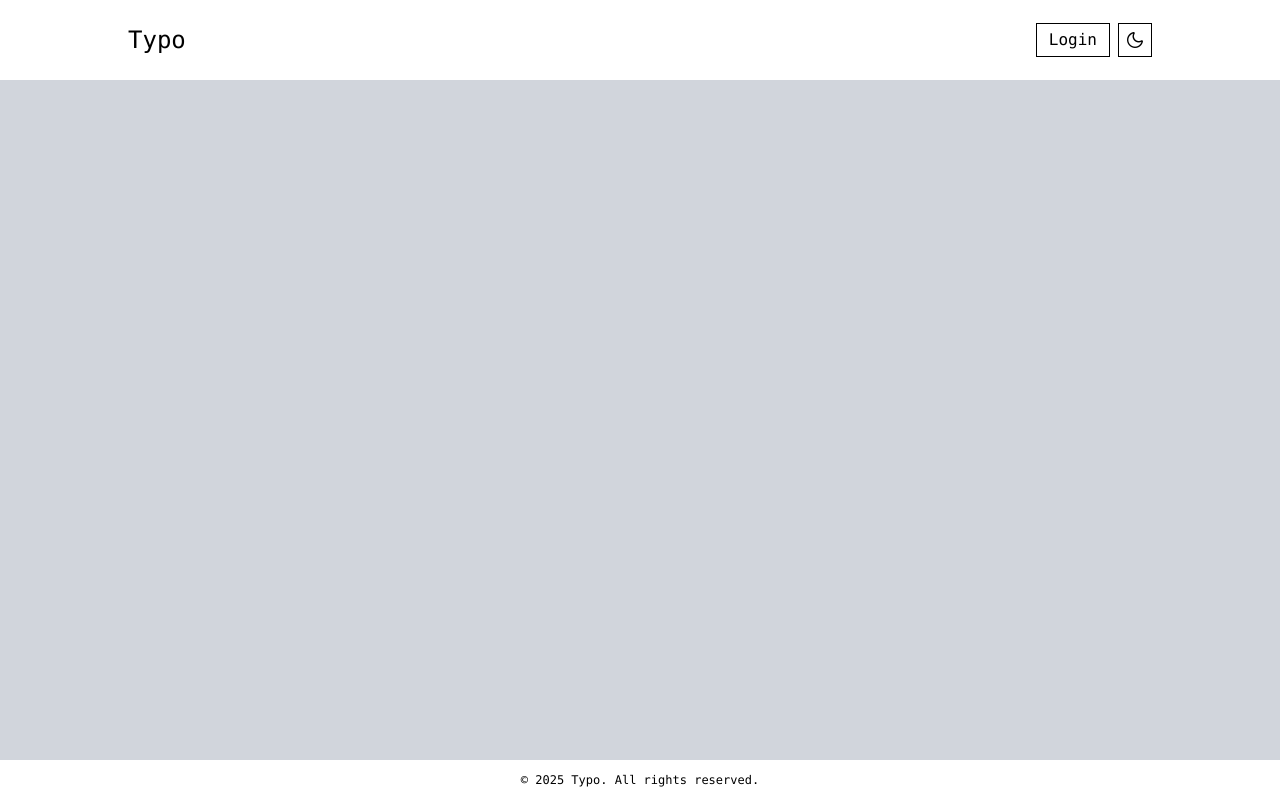
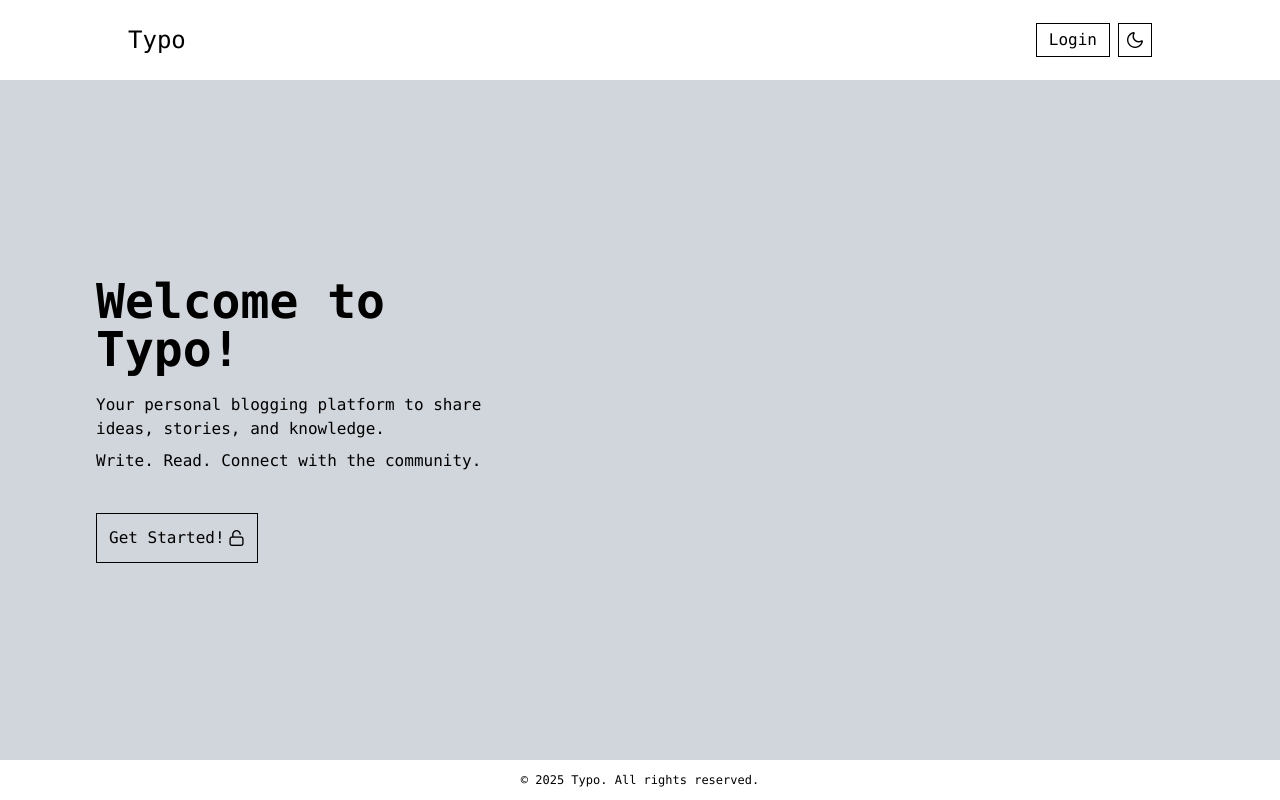
Before and after one commit to aleksamlsvc12/blog-app, a Vue app in the folder frontend/: page / in a window 1280 px wide. Built offline with nearby package versions, Linux system fonts and the light colour scheme.

Commit message:
Welcome section component tested

```diff
--- a/frontend/src/App.vue
+++ b/frontend/src/App.vue
@@ -2,12 +2,15 @@
 import Header from "./components/Header.vue";
 import Main from "./components/Main.vue";
 import Footer from "./components/Footer.vue";
+import WelcomeSection from "./components/WelcomeSection.vue";
 </script>
 
 <template>
   <div class="flex flex-col h-screen w-full">
     <Header/>
-    <Main/>
+    <Main>
+      <WelcomeSection></WelcomeSection>
+    </Main>
     <Footer/>
   </div>
 </template>
```
